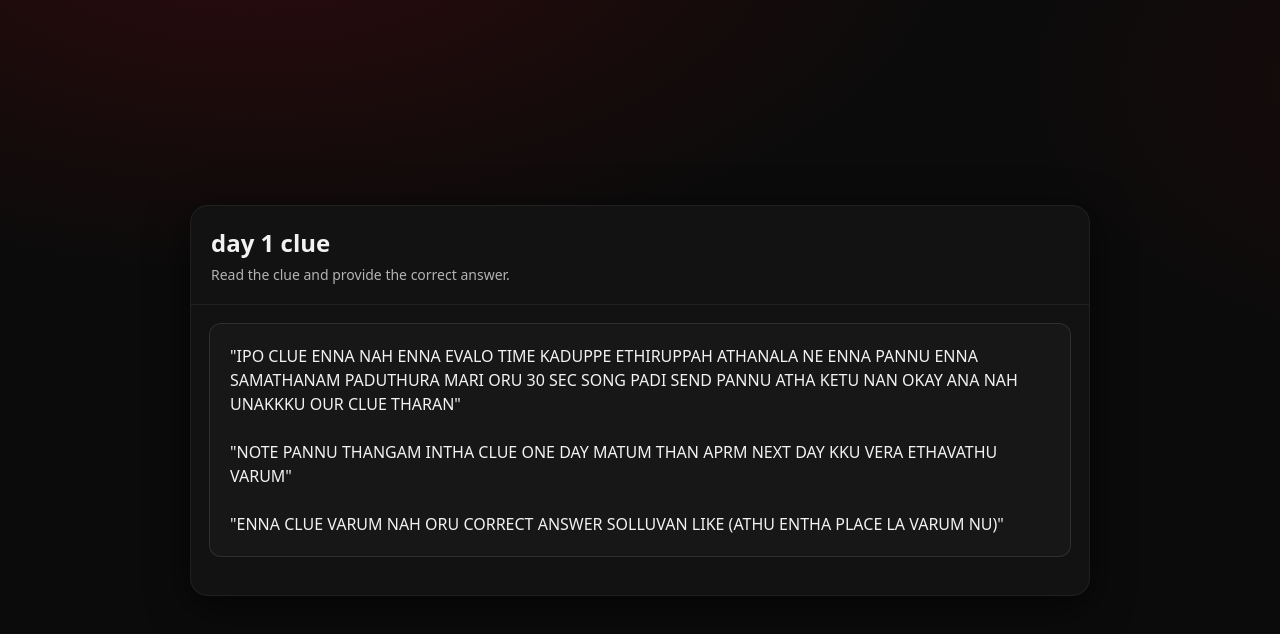
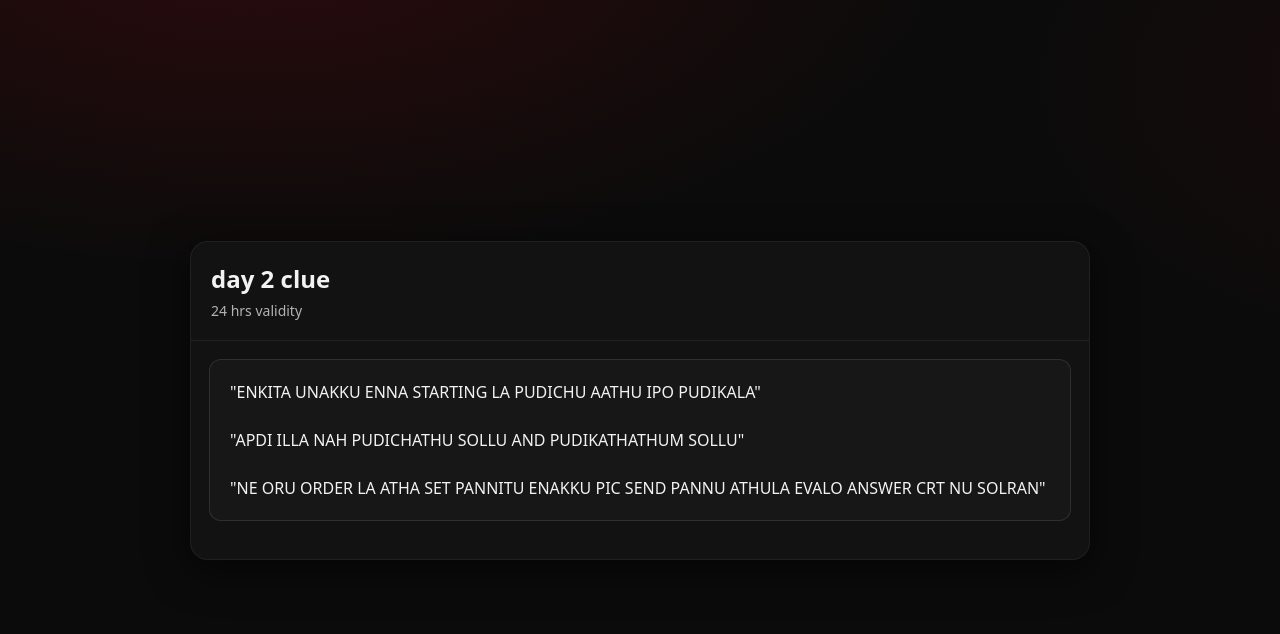
Before and after one commit to dhanushmurugan45/10ans, a plain HTML site: page clue.html in a window 1280 px wide. Drawn offline with Linux system fonts and the light colour scheme.

Commit message:
Update clue.html

```diff
--- a/clue.html
+++ b/clue.html
@@ -137,15 +137,15 @@
 <body>
   <main class="wrap">
     <header>
-      <h1>day 1 clue </h1>
-      <p class="sub">Read the clue and provide the correct answer.</p>
+      <h1>day 2 clue </h1>
+      <p class="sub">24 hrs validity</p>
     </header>
 
     <section class="board">
       <div class="clue-text">
-        "IPO CLUE ENNA NAH ENNA EVALO TIME KADUPPE ETHIRUPPAH ATHANALA NE ENNA PANNU ENNA SAMATHANAM PADUTHURA MARI ORU 30 SEC SONG PADI SEND PANNU ATHA KETU NAN OKAY ANA NAH UNAKKKU OUR CLUE THARAN"<br><br>
-        "NOTE PANNU THANGAM INTHA CLUE ONE DAY MATUM THAN APRM NEXT DAY KKU VERA ETHAVATHU VARUM"<br><br>
-        "ENNA CLUE VARUM NAH ORU CORRECT ANSWER SOLLUVAN LIKE (ATHU ENTHA PLACE LA VARUM NU)"
+        "ENKITA UNAKKU ENNA STARTING LA PUDICHU AATHU IPO PUDIKALA"<br><br>
+        "APDI ILLA NAH PUDICHATHU SOLLU AND PUDIKATHATHUM SOLLU"<br><br>
+        "NE ORU ORDER LA ATHA SET PANNITU ENAKKU PIC SEND PANNU ATHULA EVALO ANSWER CRT NU SOLRAN"
       </div>
     </section>
   </main>
```
